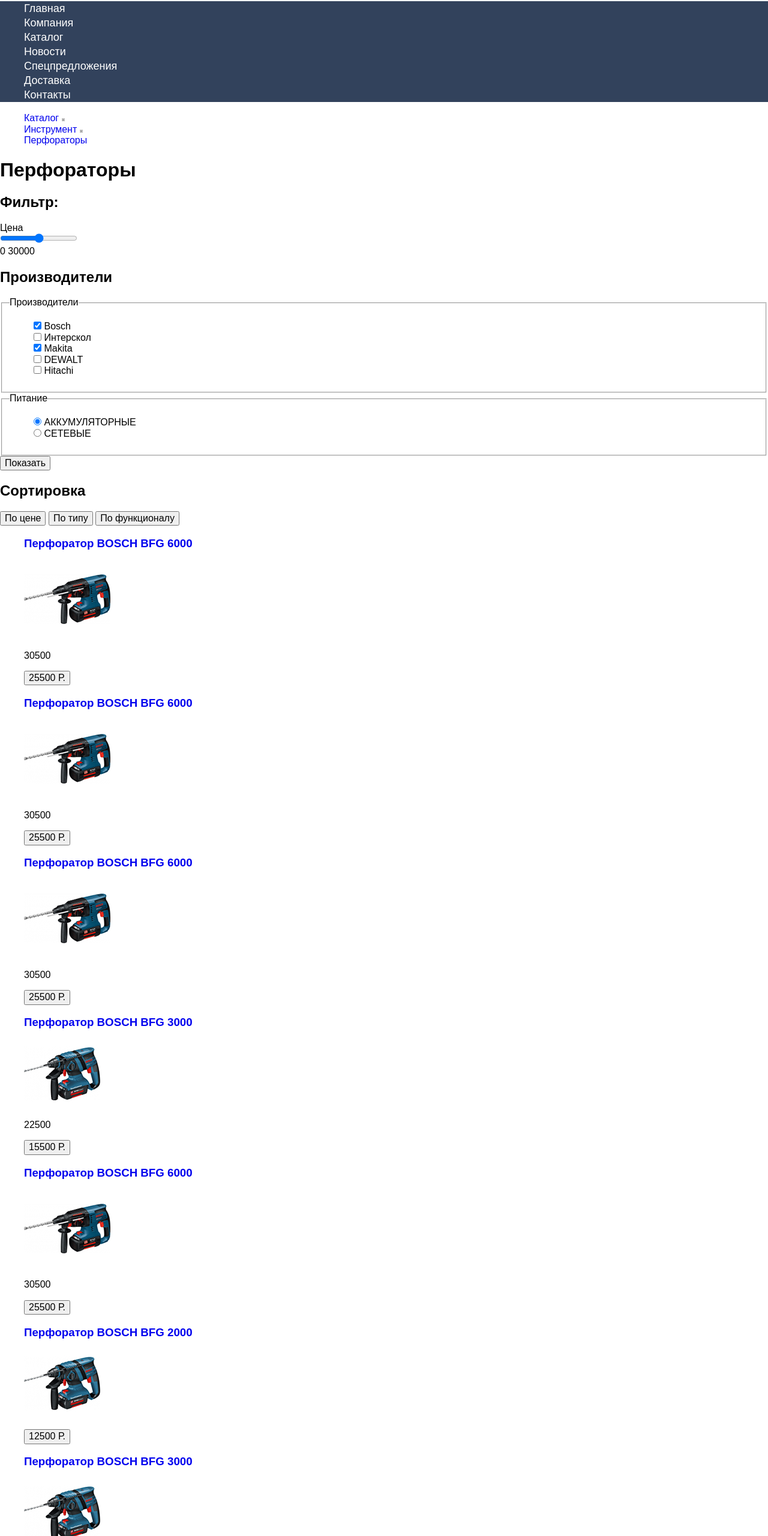
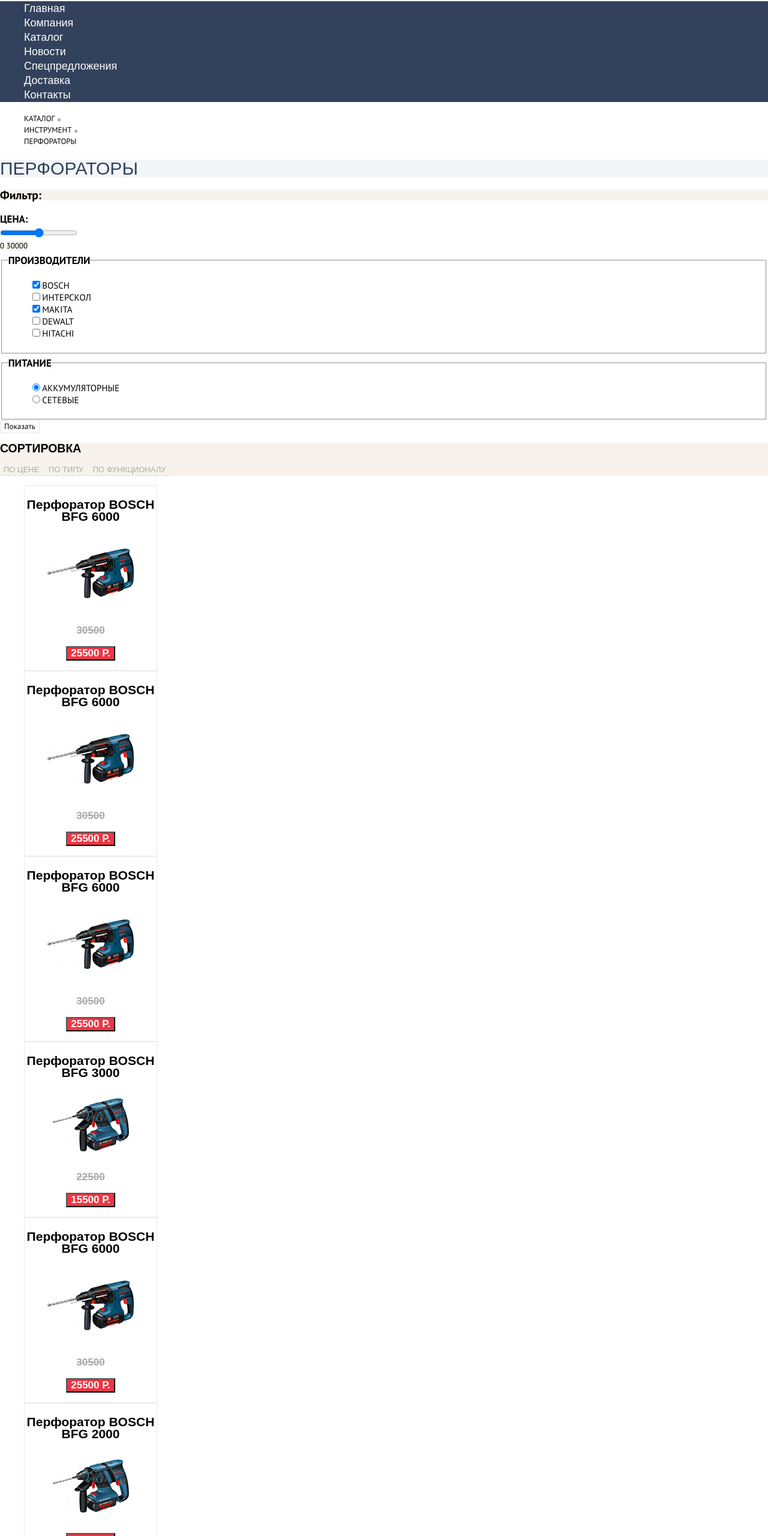
Before and after one commit to Honorashka/930605-technomart-28, a plain HTML site: page catalog.html in a window 1280 px wide. Shown: the part 240-2800 px from the top of the page at 60% size. Drawn offline with Linux system fonts and the light colour scheme; placeholder pictures from the web are drawn by us; a web font is replaced by a local one.

Commit message:
доделал базовую стилезацию, поправил ошибки которые сам заметил

```diff
--- a/catalog.html
+++ b/catalog.html
@@ -64,9 +64,9 @@
       </nav>
 </header>
   <main>
-    <section>
+    <section class="catalog-category">
     <div>
-      <ul>
+      <ul class="catalog-category-list">
         <li>
 <!--          Фото домика-->
 <!--          фото стрелочки-->
@@ -86,189 +86,189 @@
         </li>
       </ul>
     </div>
+
     <h1>Перфораторы</h1>
     </section>
-    <section>
-      <h2>Фильтр:</h2>
+    <section class="catalog-filter">
+      <h2 class="catalog-filter-background">Фильтр:</h2>
 <!--      <h2>Цена</h2>-->
       <form method="post" oninput="price_output_min.value=price_filter.value" class="price">
         <div>
-          <label for="price_filter">Цена</label> <br>
-          <input type="range" id="price_filter" name="price_filter" min="1" max="30000" step="1">
+          <label class="content-filter" for="price_filter_label">Цена:</label> <br>
+          <input class="catalog-filter-background" type="range" id="price_filter_label" name="price_filter" min="1" max="30000" step="1">
         </div>
         <div>
-          <output name="price_output_min">0</output>
-          <output name="price_output_max">30000</output>
+          <output class="catalog-filter-background" name="price_output_min">0</output>
+          <output class="catalog-filter-background" name="price_output_max">30000</output>
         </div>
       </form>
 
 
 <!--      две ячейки показывающие цифры -->
-      <h2>Производители</h2>
       <form action="http://echo.htmlacademy.ru" method="get" aria-label="Фильтр по производителю и питанию">
         <fieldset>
-          <legend>Производители</legend>
+          <legend class="content-filter">Производители</legend>
           <ul>
             <li>
               <input id="filter-manufacturer-bosch" type="checkbox" checked name="Bosch">
-              <label for="filter-manufacturer-bosch">Bosch</label>
+              <label class="content-filter-item" for="filter-manufacturer-bosch">Bosch</label>
             </li>
             <li>
               <input id="filter-manufacturer-interskol" type="checkbox" name="Интерскол">
-              <label for="filter-manufacturer-interskol">Интерскол</label>
+              <label class="content-filter-item" for="filter-manufacturer-interskol">Интерскол</label>
             </li>
             <li>
               <input id="filter-manufacturer-makita" type="checkbox" checked name="Makita">
-              <label for="filter-manufacturer-makita">Makita</label>
+              <label class="content-filter-item" for="filter-manufacturer-makita">Makita</label>
             </li>
             <li>
               <input id="filter-manufacturer-dewalt" type="checkbox" name="DEWALT">
-              <label for="filter-manufacturer-dewalt">DEWALT</label>
+              <label class="content-filter-item" for="filter-manufacturer-dewalt">DEWALT</label>
             </li>
             <li>
               <input id="filter-manufacturer-Hitachi" type="checkbox" name="Hitachi">
-              <label for="filter-manufacturer-Hitachi">Hitachi</label>
+              <label class="content-filter-item" for="filter-manufacturer-Hitachi">Hitachi</label>
             </li>
           </ul>
         </fieldset>
         <fieldset>
-          <legend>Питание</legend>
+          <legend class="content-filter">Питание</legend>
           <ul>
             <li>
               <input id="filter-nutrition-rechargeable" type="radio" checked name="nutrition" value="rechargeable">
-              <label for="filter-nutrition-rechargeable">АККУМУЛЯТОРНЫЕ</label>
+              <label class="content-filter-item" for="filter-nutrition-rechargeable">АККУМУЛЯТОРНЫЕ</label>
             </li>
             <li>
               <input id="filter-nutrition-network" type="radio" name="nutrition" value="network">
-              <label for="filter-nutrition-network">СЕТЕВЫЕ</label>
+              <label class="content-filter-item" for="filter-nutrition-network">СЕТЕВЫЕ</label>
             </li>
           </ul>
         </fieldset>
-      <button type="submit">Показать</button>
+      <button class="button-catalog-filter" type="submit">Показать</button>
       </form>
     </section>
-    <section>
-      <article>
+    <section class="catalog-sort">
+      <article class="catalog-filter-background">
         <h2>Сортировка</h2>
-        <button type="button">По цене</button>
+        <button type="button" >По цене</button>
         <button type="button">По типу</button>
         <button type="button">По функционалу</button>
         <!--        две стрелочки сортирующие вверх или вниз-->
       </article>
 
     </section>
-    <section>
+    <section class="product">
 <!--      Тут будут карточка товаров-->
-      <ul>
-        <li>
+      <ul class="catalog=list">
+        <li class="catalog-item">
           <a href="#">
-            <h3>Перфоратор BOSCH BFG 6000</h3>
+            <h3>Перфоратор BOSCH <br> BFG 6000</h3>
             <p>
               <img src="img/BOSCH_BFG_6000.jpg " alt="">
             </p>
           </a>
-          <p>30500</p>
+          <p class="catalog-item-oldprice">30500</p>
           <p>
-          <button type="button">25500 Р.</button>
+          <button class="catalog-item-newprice" type="button">25500 Р.</button>
           </p>
         </li>
-        <li>
+        <li class="catalog-item">
           <a href="#">
-            <h3>Перфоратор BOSCH BFG 6000</h3>
+            <h3>Перфоратор BOSCH <br> BFG 6000</h3>
             <p>
               <img src="img/BOSCH_BFG_6000.jpg" alt="">
             </p>
           </a>
-          <p>30500</p>
+          <p class="catalog-item-oldprice">30500</p>
           <p>
-            <button type="button">25500 Р.</button>
+            <button class="catalog-item-newprice"  type="button">25500 Р.</button>
           </p>
         </li>
-        <li>
+        <li class="catalog-item">
           <a href="#">
-            <h3>Перфоратор BOSCH BFG 6000</h3>
+            <h3>Перфоратор BOSCH <br> BFG 6000</h3>
             <p>
               <img src="img/BOSCH_BFG_6000.jpg" alt="">
             </p>
           </a>
-          <p>30500</p>
+          <p class="catalog-item-oldprice">30500</p>
           <p>
-            <button type="button">25500 Р.</button>
+            <button  class="catalog-item-newprice" type="button">25500 Р.</button>
           </p>
         </li>
-        <li>
+        <li class="catalog-item">
           <a href="#">
-            <h3>Перфоратор BOSCH BFG 3000</h3>
+            <h3>Перфоратор BOSCH <br> BFG 3000</h3>
             <p>
               <img src="img/BOSCH_BFG_3000.jpg" alt="">
             </p>
           </a>
-          <p>22500</p>
+          <p class="catalog-item-oldprice">22500</p>
           <p>
-            <button type="button">15500 Р.</button>
+            <button class="catalog-item-newprice"  type="button">15500 Р.</button>
           </p>
         </li>
-        <li>
+        <li class="catalog-item">
           <a href="#">
-            <h3>Перфоратор BOSCH BFG 6000</h3>
+            <h3>Перфоратор BOSCH <br> BFG 6000</h3>
             <p>
               <img src="img/BOSCH_BFG_6000.jpg" alt="">
             </p>
           </a>
-          <p>30500</p>
+          <p class="catalog-item-oldprice">30500</p>
           <p>
-            <button type="button">25500 Р.</button>
+            <button class="catalog-item-newprice"  type="button">25500 Р.</button>
           </p>
         </li>
-        <li>
+        <li class="catalog-item">
           <a href="#">
-            <h3>Перфоратор BOSCH BFG 2000</h3>
+            <h3>Перфоратор BOSCH <br> BFG 2000</h3>
             <p>
               <img src="img/BOSCH_BFG_2000.jpg" alt="">
             </p>
           </a>
           <p></p>
           <p>
-            <button type="button">12500 Р.</button>
+            <button class="catalog-item-newprice"  type="button">12500 Р.</button>
           </p>
         </li>
-        <li>
+        <li class="catalog-item">
           <a href="#">
-            <h3>Перфоратор BOSCH BFG 3000</h3>
+            <h3>Перфоратор BOSCH <br> BFG 3000</h3>
             <p>
               <img src="img/BOSCH_BFG_3000.jpg" alt="">
             </p>
           </a>
-          <p>22500</p>
+          <p class="catalog-item-oldprice">22500</p>
           <p>
-            <button type="button">15500 Р.</button>
+            <button class="catalog-item-newprice"  type="button">15500 Р.</button>
           </p>
         </li>
-        <li>
+        <li class="catalog-item">
           <a href="#">
-            <h3>Перфоратор BOSCH BFG 6000</h3>
+            <h3>Перфоратор BOSCH <br> BFG 6000</h3>
             <p>
               <img src="img/BOSCH_BFG_6000.jpg" alt="">
             </p>
           </a>
-          <p>30500</p>
+          <p class="catalog-item-oldprice">30500</p>
           <p>
-            <button type="button">22500 Р.</button>
+            <button class="catalog-item-newprice"  type="button">22500 Р.</button>
           </p>
         </li>
-        <li>
+        <li class="catalog-item">
           <a href="#">
-            <h3>Перфоратор BOSCH BFG 2000</h3>
+            <h3>Перфоратор BOSCH <br> BFG 2000</h3>
             <p>
               <img src="img/BOSCH_BFG_2000.jpg" alt="">
             </p>
           </a>
           <p>
-            <button type="button"> 12500 Р.</button>
+            <button class="catalog-item-newprice"  type="button"> 12500 Р.</button>
           </p>
         </li>
       </ul>
-      <ul>
+      <ul class="product-list">
         <li>
           <a href="catalog.html">1</a>
         </li>
@@ -281,7 +281,7 @@
         <a href="catalog.html">Следующая</a>
       </ul>
     </section>
-    <section>
+    <section class="catalog-history">
       <h2>Пару слов о перфораторе</h2>
       <p>
         Перфоратор — универсальный строительный инструмент. Предназначен для сверления и долбления отверстий в кирпиче, бетоне и камне. <br>
--- a/css/style.css
+++ b/css/style.css
@@ -17,6 +17,7 @@
   --basic-yellow-light: #FFD180;
   --basic-grey-overlight: #F1F5F7;
   --basic-brown-light:#F1F5F7;
+  --basic-brown:#F7F3EC;
 }
 
 /* Global */
@@ -47,7 +48,7 @@ li {
 .main-info a{
   color: var(--basic-white);
 }
-.main-info a:focus{
+.main-info a:active{
   color: var(--basic-grey-light)
 }
 .main-logo{
@@ -56,7 +57,7 @@ li {
 .main-checkout{
   background-color: var(--basic-green);
 }
-.main-checkout:focus {
+.main-checkout:active {
   background-color: var(--basic-green);
 }
 .main-checkout:hover {
@@ -80,7 +81,7 @@ li {
 .main-login a:hover{
   color: var(--basic-red)
 }
-.main-login a:focus{
+.main-login a:active{
   color: var(--basic-grey-light);
 }
 .phone {
@@ -107,7 +108,7 @@ li {
   text-transform: capitalize;
   background-color: var(--basic-white);
 }
-.username a:focus{
+.username a:active{
   color: var(--basic-grey-light);
 }
 .username-status a{
@@ -118,7 +119,7 @@ li {
 .username-status a:hover{
   color: var(--basic-red)
 }
-.username-status a:focus{
+.username-status a:active{
   color: var(--basic-grey-light)
 }
 .main-navigation {
@@ -129,13 +130,13 @@ li {
 .main-navigation a{
   color:  var(--basic-white);
 }
-.main-navigation a:focus{
+.main-navigation a:active{
   opacity: 0.5;
 }
 .main-navigation li:hover{
   background-color: var(--basic-blue-dark);
 }
-.main-navigation li:focus{
+.main-navigation li:active{
   background-color: var(--basic-blue-verydark);
 }
 .advantages li:not(:nth-child(4)){
@@ -160,7 +161,7 @@ li {
 .advantages-button:hover{
   background-color: rgba(197, 197, 197, 0.3);
 }
-.advantages-button:focus {
+.advantages-button:active {
   background-color: rgba(169, 169, 169, 0.3);
 }
 .advantages-materials{
@@ -189,7 +190,7 @@ li {
 .button:hover{
   background-color: var(--basic-red);
 }
-.button:focus{
+.button:active{
   background-color: var(--basic-red-dark);
 }
 .figure h3{
@@ -257,7 +258,7 @@ li {
   /*border-width: 10px 0 10px 17.3px;*/
   /*border-color: transparent transparent transparent #ff0000;*/
 }
-.catalog-item-newprice:focus{
+.catalog-item-newprice:acitve{
   outline: none;
 }
 .manufacturer-popular{
@@ -305,7 +306,7 @@ li {
   box-shadow: 0px 1px 0px #293449, inset 0px 1px 0px #405069;
   border: none;
 }
-.service-button:focus{
+.service-button:active{
   outline: none;
 }
 .service-button:hover{
@@ -362,7 +363,7 @@ li {
 .footer-navigation-menu a:hover{
   text-decoration: underline;
 }
-.footer-navigation-menu a:focus{
+.footer-navigation-menu a:active{
   opacity: 0.5;
 }
 .footer-navigation-contact{
@@ -394,6 +395,108 @@ li {
 .footer-feedback a:hover{
   text-decoration: underline;
 }
-.footer-feedback a:focus{
+.footer-feedback a:active{
   color: var(--basic-red);
 }
+
+/*catalog дополнительные стили к main*/
+.catalog-category-list a{
+  font-family: "PT Sans", Arial, sans-serif;
+  font-size: 13px;
+  line-height: 18px;
+  font-weight: 400;
+  text-transform: uppercase;
+  color: var(--basic-black);
+}
+.catalog-category h1{
+  font-size: 30px;
+  line-height: 30px;
+  font-weight: 400;
+  color: var(--basic-blue-light);
+  text-transform: uppercase;
+  background-color: #F2F6F8;
+}
+.catalog-filter{
+  font-family: "PT Sans", Arial, sans-serif;
+  font-size: 13px;
+  line-height: 18px;
+  font-weight: 400;
+  color: var(--basic-black);
+}
+.catalog-filter-background{
+  background-color: var(--basic-brown);
+}
+.content-filter{
+  font-weight: 700;
+  font-size: 17px;
+  line-height: 30px;
+  text-transform: uppercase;
+  color: var(--basic-black);
+}
+.content-filter-item{
+  font-size: 15px;
+  line-height: 19px;
+  text-transform: uppercase;
+  color: var(--basic-black);
+}
+.button-catalog-filter{
+  font-size: 13px;
+  line-height: 18px;
+  color: var(--basic-black);
+  background-color: var(--basic-white);
+  border: 1px solid #E5E5E5;
+}
+.catalog-sort{
+  font-size: 13px;
+  line-height: 18px;
+  text-transform: uppercase;
+  color: var(--basic-black);
+}
+.catalog-sort button{
+  text-transform: uppercase;
+  font-size: 13px;
+  line-height: 17px;
+  opacity: 0.3;
+  border: transparent;
+  border-bottom: 1px dotted var(--basic-red);
+  background: transparent;
+}
+.catalog-sort button:hover{
+  opacity: 1;
+  border-bottom: 1px solid var(--basic-black);
+}
+.catalog-sort button:active{
+  color: var(--basic-red);
+  border: transparent;
+}
+.product-list a{
+  font-family: "PT Sans", Arial, sans-serif;
+  font-size: 13px;
+  line-height: 18px;
+  font-weight: 400;
+  text-transform: uppercase;
+  color: var(--basic-black);
+  background-color: var(--basic-white);
+  border: 1px solid #E5E5E5;
+  border-radius: 2px;
+}
+.product-list a:active{
+  border: 1px solid var(--basic-red);
+}
+.catalog-history{
+  background-color: var(--basic-brown-light);
+}
+.catalog-history h2{
+  font-size: 30px;
+  line-height: 30px;
+  text-transform: uppercase;
+  font-weight: 400;
+  color: var(--basic-black);
+}
+.catalog-history p{
+  font-family: "PT Sans", Arial, sans-serif;
+  font-weight: 400;
+  font-size: 13px;
+  line-height: 24px;
+  color: var(--basic-black);
+}
```
